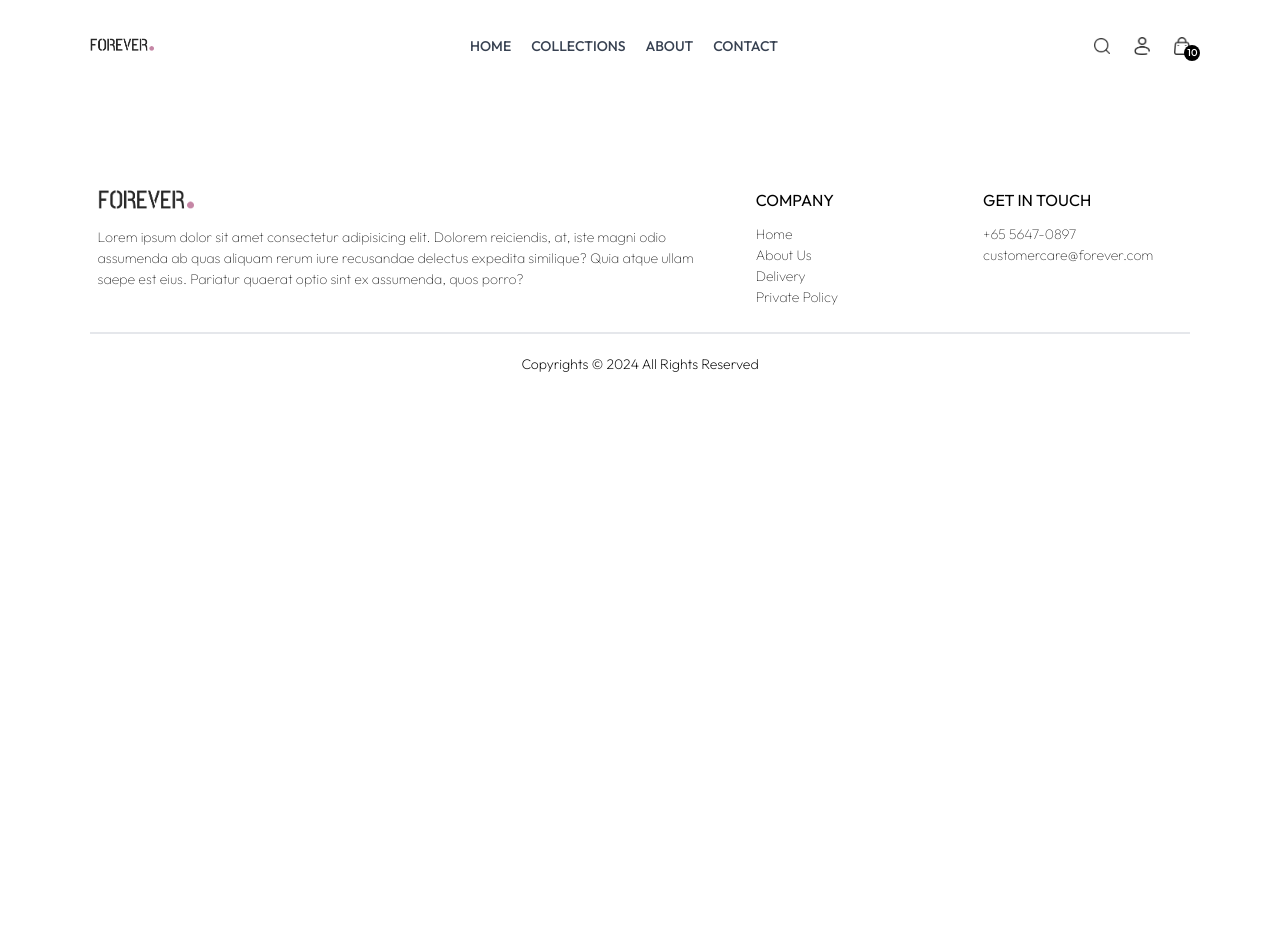
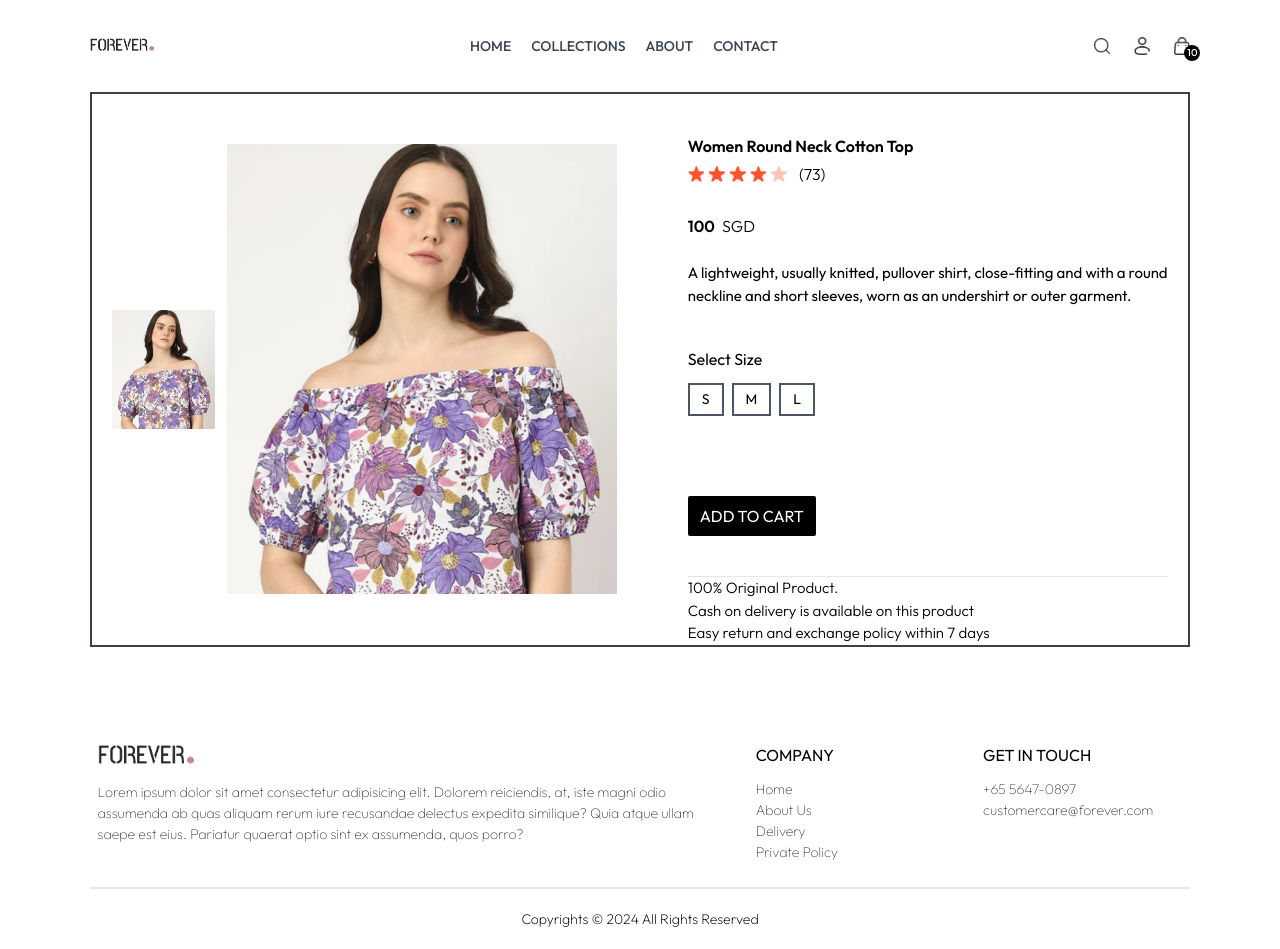
Before and after one commit to tsdineshjai/eShopee, a React (Vite) app in the folder frontend/: page /product/aaaaa in a window 1280 px wide. Before the commit the page ends 800 px from the top, so only its background shows below. Built offline with nearby package versions, Linux system fonts and the light colour scheme.

Commit message:
product details are updated in the product page

```diff
--- a/frontend/src/App.jsx
+++ b/frontend/src/App.jsx
@@ -26,7 +26,7 @@ const App = () => {
 				<Route path="/login" element={<Login />} />
 				<Route path="/orders" element={<Orders />} />
 				<Route path="/placeorder" element={<Placeorder />} />
-				<Route path="/product" element={<Product />} />
+				<Route path="/product/:productId" element={<Product />} />
 			</Routes>
 			<Footer />
 		</div>
--- a/frontend/src/pages/Product.jsx
+++ b/frontend/src/pages/Product.jsx
@@ -1,5 +1,99 @@
+import { useParams } from "react-router-dom";
+import useShopContext from "../hooks/useShopContext";
+import React from "react";
+import { assets } from "../assets/assets";
+
 function Product() {
-	return <div>Product</div>;
+	const { products, currency } = useShopContext();
+	const [itemInfo, setItemInfo] = React.useState();
+	const [centerImage, setCenterImage] = React.useState();
+	const [selectedSize, setSelectedSize] = React.useState();
+	const { productId } = useParams();
+
+	React.useEffect(() => {
+		const item = products.find((product) => product._id == productId);
+
+		setItemInfo(item);
+		setCenterImage(item.image[0]);
+	}, [products, productId]);
+
+	console.log(itemInfo);
+
+	return itemInfo ? (
+		<div className="flex flex-row items-center justify-center gap-3 transition-all ease-linear delay-0  gap-y-5 px-5 border-2 border-gray-700">
+			{/* vertical images */}
+			<section className="flex flex-col gap-3">
+				{itemInfo.image.map((image, index) => (
+					<img
+						src={image}
+						alt="image"
+						key={index}
+						className="w-[125px] cursor-pointer hover:scale-[1.05] transition-transform ease-in-out duration-300"
+						onClick={() => setCenterImage(image)}
+					/>
+				))}
+			</section>
+
+			{/* central image */}
+			<div className="flex w-[50%] justify-self-start">
+				<img src={centerImage} alt="image" className="object-contain" />
+			</div>
+
+			{/* product Info */}
+			<section className=" flex flex-col justify-evenly  ml-3 w-[55%] pt-10   ">
+				<p className="text-[16px] font-semibold">{itemInfo.name}</p>
+
+				{/* star grouping */}
+
+				<div className="flex gap-1 mt-2 mb-2 pr-2 ">
+					<img src={assets.star_icon} alt="rating star" className="h-4" />
+					<img src={assets.star_icon} alt="rating star" className="h-4" />
+					<img src={assets.star_icon} alt="rating star" className="h-4" />
+					<img src={assets.star_icon} alt="rating star" className="h-4" />
+					<img src={assets.star_dull_icon} alt="rating star" className="h-4" />
+					<span className="px-2 font-light h-4 flex items-center justify-center">
+						(73)
+					</span>
+				</div>
+
+				<p className="font-semibold mt-6">
+					{itemInfo.price} <span className="font-light pl-1">{currency}</span>
+				</p>
+
+				<div className="font-normal mt-6 text-[15px]">
+					{itemInfo.description}
+				</div>
+
+				<section className="mt-10 mb-10 flex flex-col gap-3">
+					<p>Select Size</p>
+					<div className="flex flex-row gap-2">
+						{itemInfo.sizes.map((size, index) => (
+							<p
+								key={index}
+								className={` cursor-pointer border-2 p-1 px-3 text-[14px] border-gray-600 ${
+									selectedSize == size ? "bg-gray-900 text-white" : ""
+								} `}
+								onClick={() => setSelectedSize(size)}
+							>
+								{size}
+							</p>
+						))}
+					</div>
+				</section>
+
+				<button className="bg-black mb-10 flex items-center justify-center w-fit text-white px-3 py-2 mt-10  rounded-sm hover:scale-105 transition-transform duration-300 ease-in-out">
+					ADD TO CART
+				</button>
+
+				<div className="text-[15px] font-light ">
+					<hr />
+					<p>100% Original Product.</p>
+					<p>Cash on delivery is available on this product</p>
+					<p>Easy return and exchange policy within 7 days</p>
+				</div>
+			</section>
+		</div>
+	) : null;
 }
 
 export default Product;
```
